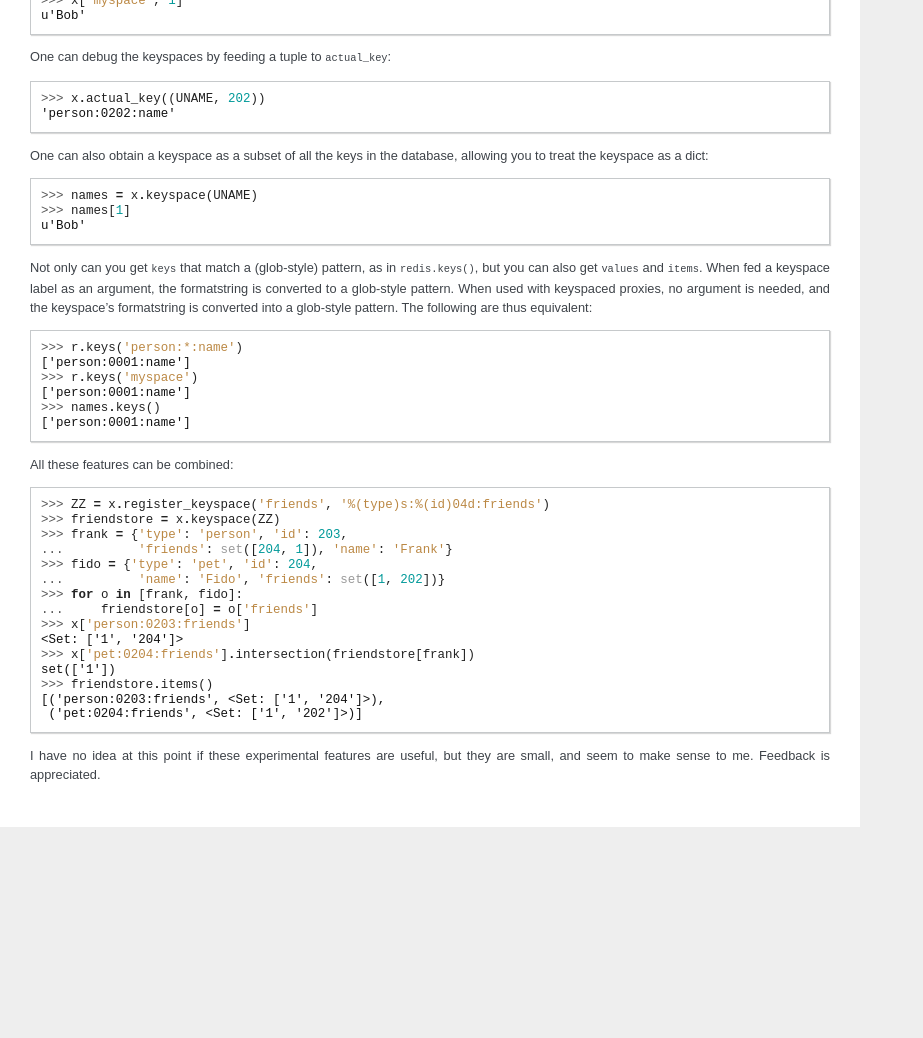
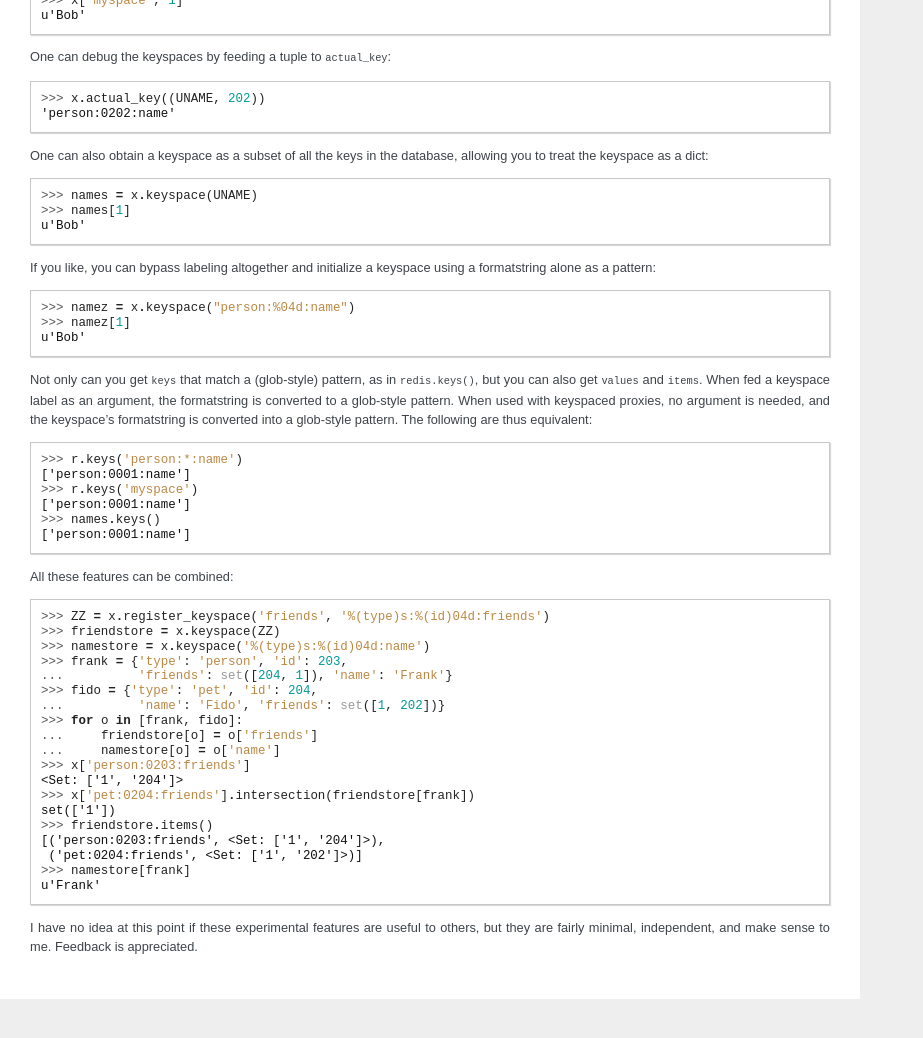
Before and after one commit to ask/redish, a Sphinx documentation site: the page built from docs/proxy.rst, in a window 1280 px wide and 1400 px high, scrolled down 3546 px. Shown: the top 1038 px of the window, without its empty margins (0-923 px from the left). Built offline with Sphinx 7.4.7, drawn with Linux system fonts in a browser that asks for light colours.

Commit message:
documentation of anonymous keyspace feature

```diff
--- a/docs/proxy.rst
+++ b/docs/proxy.rst
@@ -224,6 +224,13 @@ database, allowing you to treat the keyspace as a dict::
     >>> names[1]
     u'Bob'
 
+If you like, you can bypass labeling altogether and initialize a
+keyspace using a formatstring alone as a pattern::
+
+    >>> namez = x.keyspace("person:%04d:name")
+    >>> namez[1]
+    u'Bob'
+
 Not only can you get ``keys`` that match a (glob-style) pattern, as in
 ``redis.keys()``, but you can also get ``values`` and ``items``. When
 fed a keyspace label as an argument, the formatstring is converted to
@@ -242,12 +249,14 @@ All these features can be combined::
 
     >>> ZZ = x.register_keyspace('friends', '%(type)s:%(id)04d:friends')
     >>> friendstore = x.keyspace(ZZ)
+    >>> namestore = x.keyspace('%(type)s:%(id)04d:name')
     >>> frank = {'type': 'person', 'id': 203,
     ...          'friends': set([204, 1]), 'name': 'Frank'}
     >>> fido = {'type': 'pet', 'id': 204,
     ...          'name': 'Fido', 'friends': set([1, 202])}
     >>> for o in [frank, fido]:
     ...     friendstore[o] = o['friends']
+    ...     namestore[o] = o['name']
     >>> x['person:0203:friends']
     <Set: ['1', '204']>
     >>> x['pet:0204:friends'].intersection(friendstore[frank])
@@ -255,7 +264,9 @@ All these features can be combined::
     >>> friendstore.items()
     [('person:0203:friends', <Set: ['1', '204']>),
      ('pet:0204:friends', <Set: ['1', '202']>)]
+    >>> namestore[frank]
+    u'Frank'
 
-I have no idea at this point if these experimental features are
-useful, but they are small, and seem to make sense to me. Feedback is
-appreciated.
+I have no idea at this point if these experimental features are useful
+to others, but they are fairly minimal, independent, and make sense to
+me. Feedback is appreciated.
```
